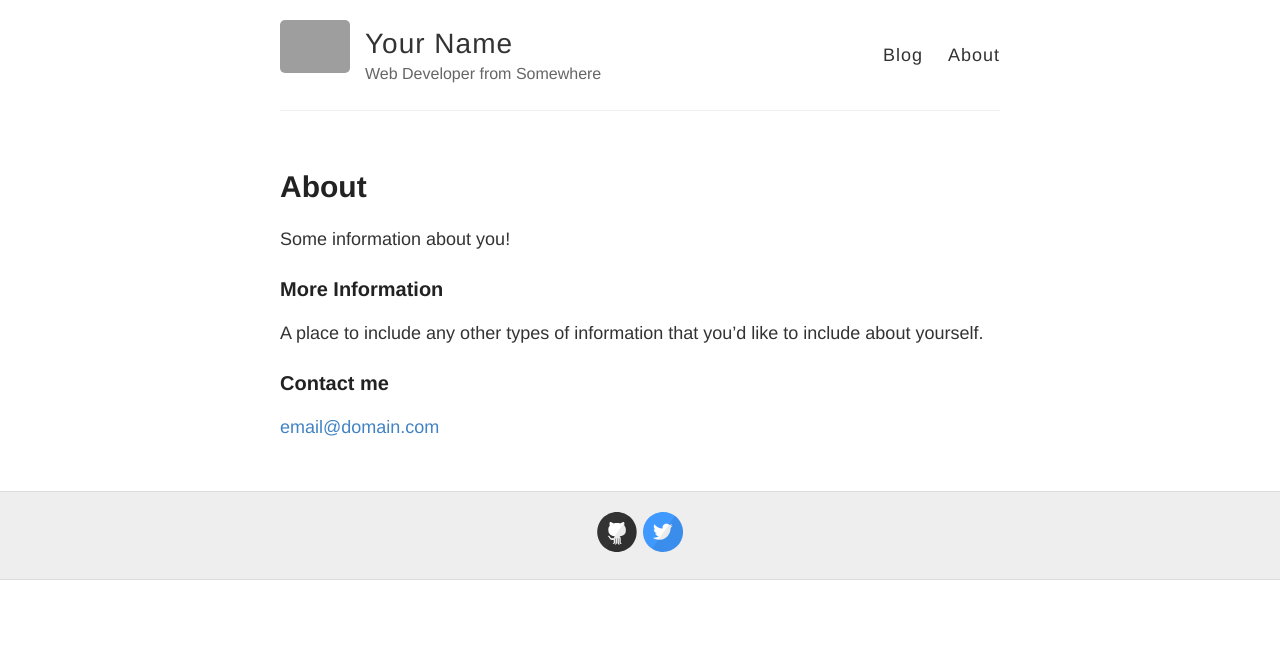
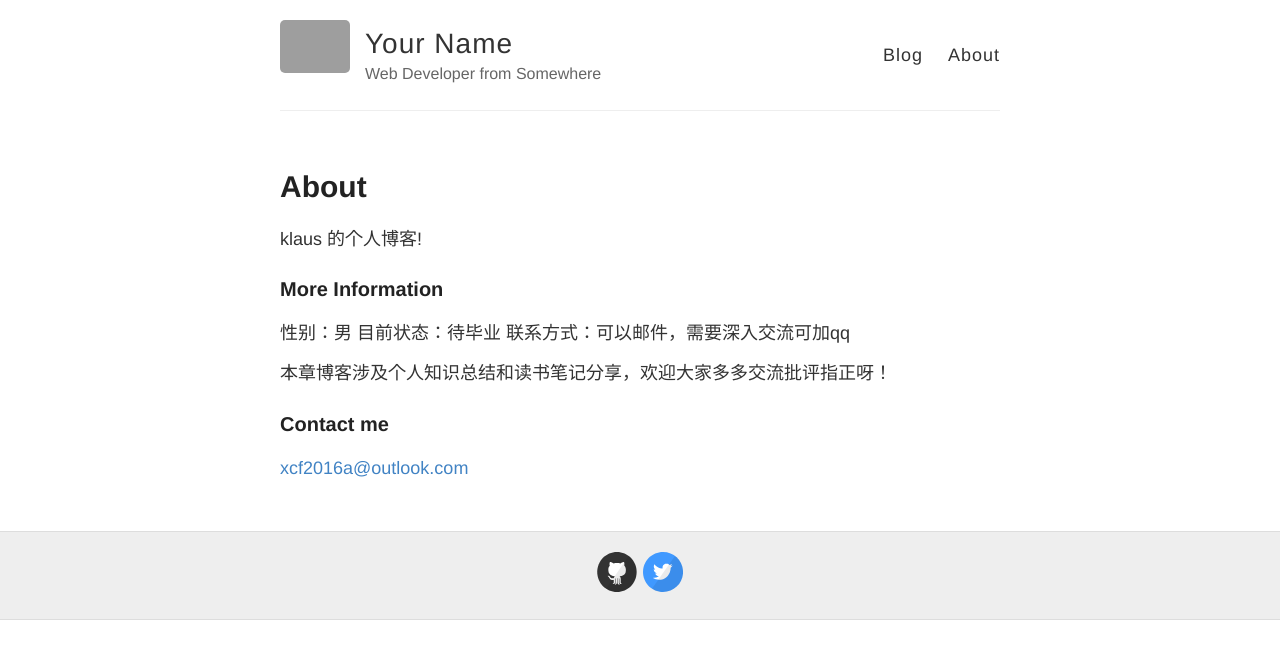
Before and after one commit to klausxcf/klauscf.github.io, a Jekyll site: the page built from about.md, in a window 1280 px wide. Shown: the top 659 px of the page. Built offline with Jekyll 4.4.1, drawn with Linux system fonts in a browser that asks for light colours; grey boxes are pictures that could not be loaded.

Commit message:
Update about.md

```diff
--- a/about.md
+++ b/about.md
@@ -4,12 +4,16 @@ title: About
 permalink: /about/
 ---
 
-Some information about you!
+klaus 的个人博客!
 
 ### More Information
 
-A place to include any other types of information that you'd like to include about yourself.
+性别：男
+目前状态：待毕业
+联系方式：可以邮件，需要深入交流可加qq
+
+本章博客涉及个人知识总结和读书笔记分享，欢迎大家多多交流批评指正呀！
 
 ### Contact me
 
-[email@domain.com](mailto:email@domain.com)
+[xcf2016a@outlook.com](mailto:email@domain.com)
```
